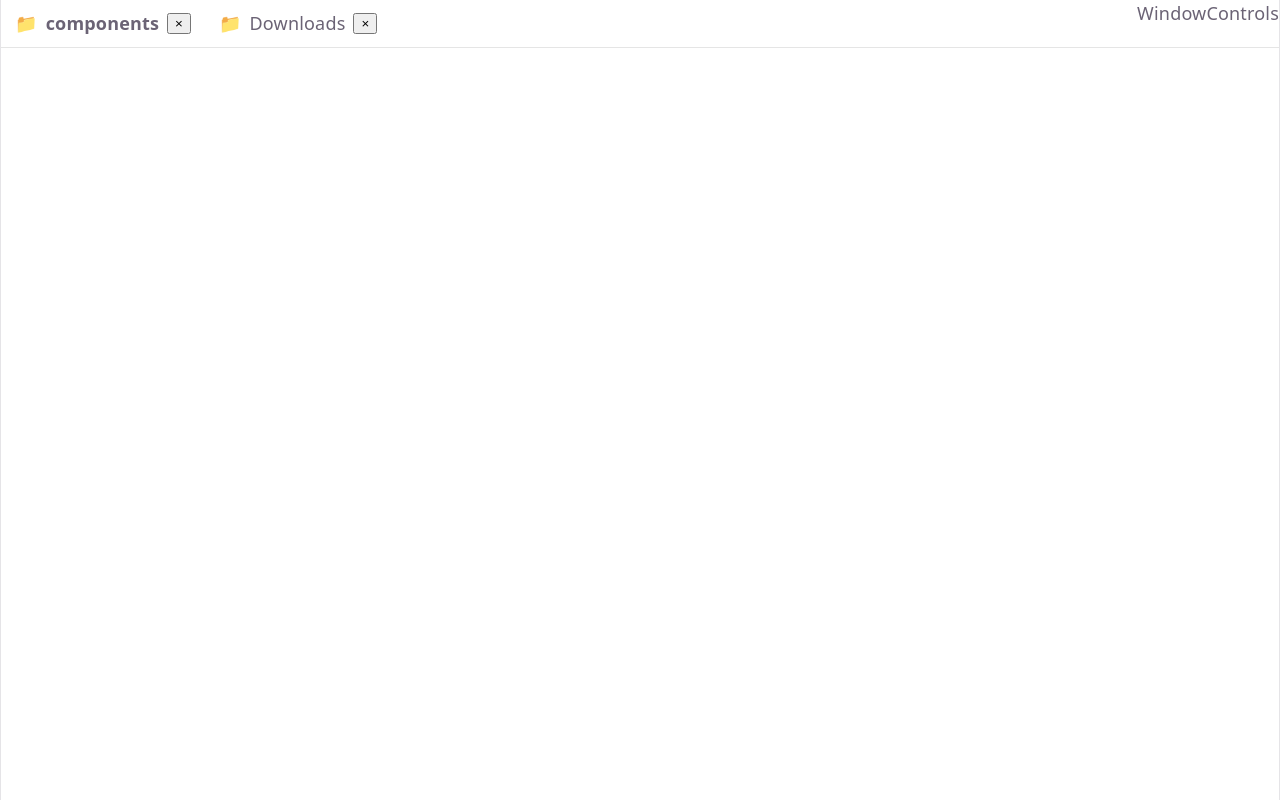
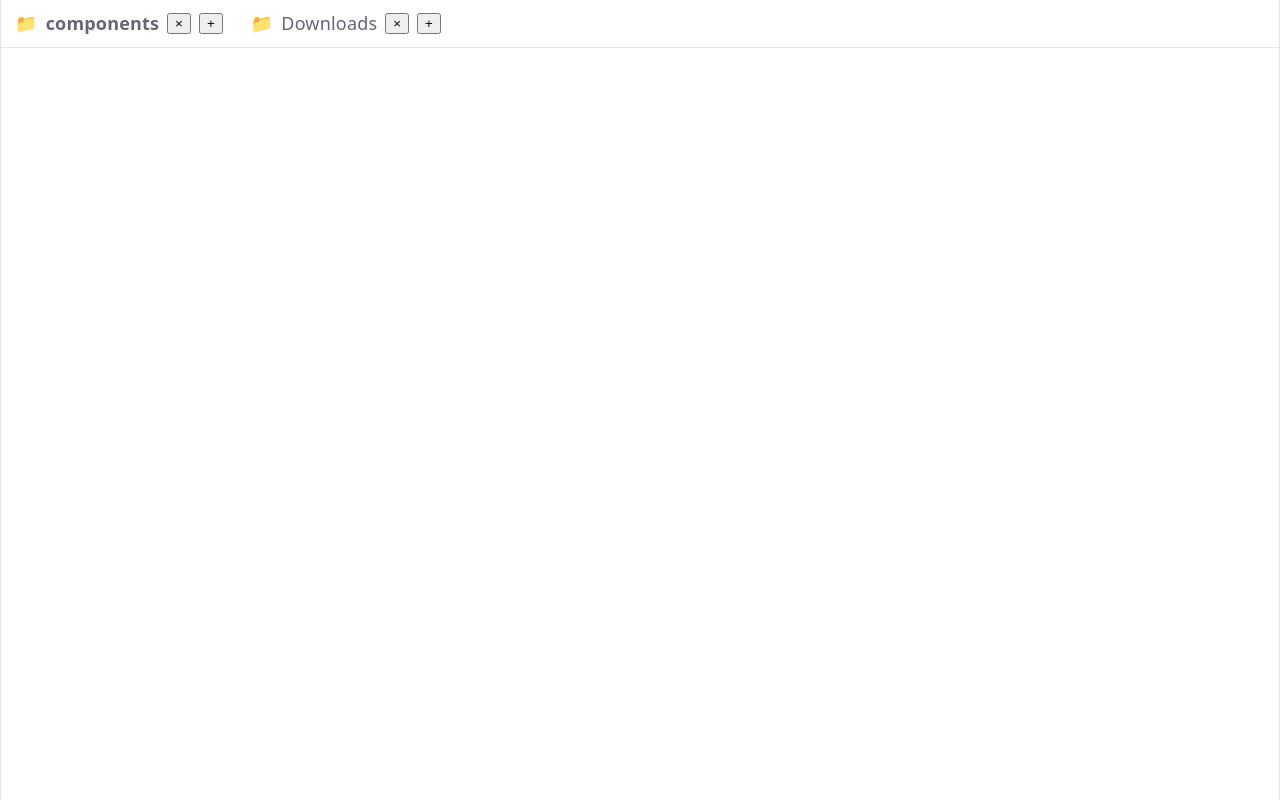
Before and after one commit to SyaJask/fm365, a React (Vite) app: page / in a window 1280 px wide. Built offline with nearby package versions, Linux system fonts and the light colour scheme.

Commit message:
feat(titlebar): connect tab interactions and window controls

```diff
--- a/src/components/TitleBar/TabItem.tsx
+++ b/src/components/TitleBar/TabItem.tsx
@@ -17,6 +17,9 @@ export const TabItem = ({ tab }: TabItemProps) => {
       <button className="tab-close">
           ×
       </button>
+      <button className="tab-add">
+          +
+      </button>
     </div>
   )
 }
--- a/src/components/TitleBar/TabStrip.tsx
+++ b/src/components/TitleBar/TabStrip.tsx
@@ -6,9 +6,6 @@ import { TabItem } from ".";
 
 interface TabStripProps {
     tabs: Tab[];
-    // onSelect(id:string):void
-    // onClose(id:string):void
-    // onCreate():void
 }
 
 export const  TabStrip = ({ tabs }: TabStripProps) => {
--- a/src/components/TitleBar/TitleBar.tsx
+++ b/src/components/TitleBar/TitleBar.tsx
@@ -1,7 +1,7 @@
 // TitleBar.tsx
 // 用途: 作为窗口的标题栏组件，包含选项卡条和窗口控制按钮。
 import "./TitleBar.css";
-import { TabStrip, WindowControls } from ".";
+import { TabStrip } from ".";
 import type { Tab } from "../../types";
 
 interface TitleBarProps {
@@ -12,7 +12,6 @@ export const TitleBar = ({ tabs }: TitleBarProps) => {
   return (
     <header className="title-bar">
       <TabStrip tabs={tabs} />
-      <WindowControls />
     </header>
   )
 }
--- a/src/components/TitleBar/WindowControls.tsx
+++ b/src/components/TitleBar/WindowControls.tsx
@@ -1,5 +1,6 @@
 // WindowControls.tsx
 // 用途: 作为窗口控制按钮的组件，包含最小化、最大化和关闭按钮。
+// Web UI 暂不用
 import "./WindowControls.css"
 
 export const WindowControls = () => {
```
